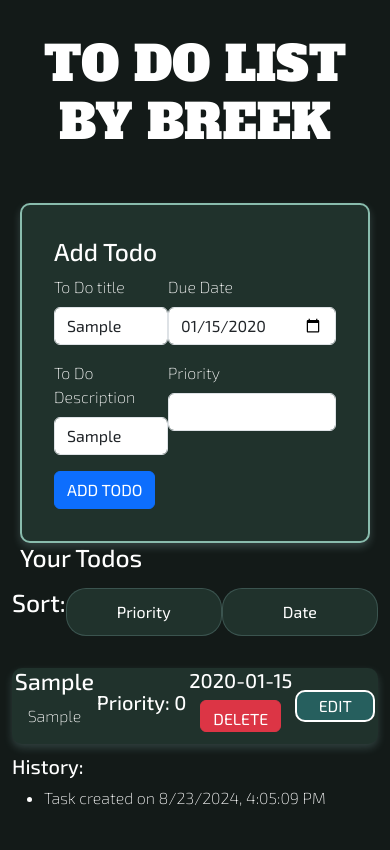
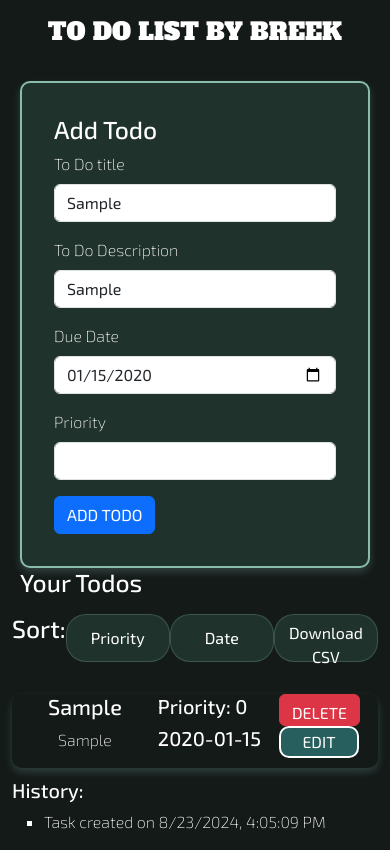
Before and after one commit to Dhruv6397/TO-DO-ANGULAR, an Angular app: page / in a window 390 px wide. Both pictures are taken after typing "Sample", "Sample", "2020-01-15" into the empty fields and a click on the button "ADD TODO". Built offline with nearby package versions, Linux system fonts and the light colour scheme; a web font is replaced by a local one.

Commit message:
made responsive for mobile

```diff
--- a/src/app/MyComponents/add-todo/add-todo.component.css
+++ b/src/app/MyComponents/add-todo/add-todo.component.css
@@ -10,3 +10,11 @@
     flex-direction: row;
     justify-content: space-evenly;
 }
+
+@media only screen and (max-width: 767px) {
+    .form-items{
+        display: flex;
+        flex-direction: column;
+        justify-content: space-evenly;
+    }
+}
--- a/src/app/MyComponents/todo-item/todo-item.component.css
+++ b/src/app/MyComponents/todo-item/todo-item.component.css
@@ -13,6 +13,10 @@
     font-optical-sizing: auto;
     font-weight: 200;
     font-style: normal;
+}
+.item-mobile{
+    display: none;
+
 }
 .modify-btn{
     width: 5em;
@@ -30,3 +34,20 @@
     margin-top: 2em;
     padding: 1em 0 1em 0;
 }
+
+@media only screen and (max-width: 767px) {
+    .item{
+        display: none;
+        grid-template-columns: 1fr 1fr ;
+    }
+    .item-mobile{
+        margin-top: 2em;
+        display: flex;
+        flex-direction: row;
+        justify-content: space-evenly;
+        border-radius:10px ;
+        color: white;
+        border-radius: 6px solid rgb(247, 248, 248);
+        box-shadow: 0px 4px 8px rgba(165, 220, 220, 0.2);
+    }
+}
--- a/src/app/MyComponents/todo-item/todo-item.component.html
+++ b/src/app/MyComponents/todo-item/todo-item.component.html
@@ -1,20 +1,65 @@
-<div class="item" *ngIf="!todo.editing; else editTemplate" style="display: flex; flex-direction: row; justify-content: space-evenly;">
-    <div style=" display: flex; flex-direction: column; text-align: center; align-items: center;">
-        <h3>{{todo.title}}</h3>
+<div class="item" *ngIf="!todo.editing; else editTemplate">
+      <div style=" display: flex; flex-direction: column; text-align: center; align-items: center; width: 30%;">
+          <h4>{{todo.title}}</h4>
           <p>{{todo.desc}}</p>
       </div>
+
+
       <div style=" display: flex; text-align: center; align-items: center;">
           <h5>Priority: {{todo.priority}}</h5>
       </div>
-    <div style=" display: flex; flex-direction: column; text-align: center; align-items: center;">
+      <div style=" display: flex;  text-align: center; align-items: center;">
           <h5>{{todo.dueDate}}</h5>
+      </div>
+
+
+      <div style="display: flex;  text-align: center; align-items: center;">
         <button class="btn btn-danger" style="height: 2em; text-align: center;" (click)="onClick(todo)">DELETE</button>
       </div>
       <div style="display: flex;  text-align: center; align-items: center;">
           <button class="modify-btn" style="height: 2em; text-align: center;" (click)="edit(todo)">EDIT</button>
       </div>
+
+
+
 </div>
 
+<div class="item-mobile" *ngIf="!todo.editing; else editTemplate">
+  <div style=" display: flex; flex-direction: column; text-align: center; align-items: center; width: 30%;">
+      <h4>{{todo.title}}</h4>
+      <p>{{todo.desc}}</p>
+  </div>
+
+  <div>
+    <div style=" display: flex; text-align: center; align-items: center;">
+      <h5>Priority: {{todo.priority}}</h5>
+  </div>
+  <div style=" display: flex;  text-align: center; align-items: center;">
+      <h5>{{todo.dueDate}}</h5>
+  </div>
+  </div>
+
+
+<div>
+
+  <div style="display: flex;  text-align: center; align-items: center;">
+    <button class="btn btn-danger" style="height: 2em; text-align: center;" (click)="onClick(todo)">DELETE</button>
+  </div>
+  <div style="display: flex;  text-align: center; align-items: center;">
+      <button class="modify-btn" style="height: 2em; text-align: center;" (click)="edit(todo)">EDIT</button>
+  </div>
+
+</div>
+
+
+
+</div>
+<div  style="margin-top: 10px;">
+  <h5>History:</h5>
+  <ul>
+      <li *ngFor="let log of todo.history" style="list-style:square;">{{ log }}</li>
+  </ul>
+</div>
 
 <ng-template #editTemplate>
     <div class="edit-container">
@@ -36,10 +81,3 @@
       </div>
     </div>
   </ng-template>
-
-  <div style="margin-top: 10px;">
-    <h5>History:</h5>
-    <ul>
-        <li *ngFor="let log of todo.history">{{ log }}</li>
-    </ul>
-</div>
--- a/src/app/MyComponents/todo-item/todo-item.component.ts
+++ b/src/app/MyComponents/todo-item/todo-item.component.ts
@@ -35,4 +35,9 @@ export class TodoItemComponent {
     todo.history.push(`Task deleted on ${new Date().toLocaleString()}`);
     this.todoDelete.emit(todo);
   }
+
+  toggleHistory(todo: any): void {
+    todo.showHistory = !todo.showHistory;
 }
+
+}
--- a/src/app/MyComponents/todos/todos.component.html
+++ b/src/app/MyComponents/todos/todos.component.html
@@ -12,6 +12,7 @@
         <h2>Sort:</h2>
         <button class="btn btn-primary" (click)="sortByPriority()">Priority</button>
         <button class="btn btn-primary" (click)="sortByDate()">Date</button>
+        <button class="btn btn-primary" (click)="downloadCSV()">Download CSV</button>
     </div>
     <div class="todos-list" *ngFor ="let  todo of todos">
         <app-todo-item [todo]="todo" (todoDelete)="deleteTodo($event)"></app-todo-item>
--- a/src/app/MyComponents/todos/todos.component.ts
+++ b/src/app/MyComponents/todos/todos.component.ts
@@ -54,4 +54,27 @@ export class TodosComponent implements OnInit {
       localStorage.setItem('todos', JSON.stringify(this.todos));
     }
   }
+
+  downloadCSV() {
+    const header = 'Sno,Title,Description,Due Date,Priority,Status,History\n';
+    const rows = this.todos.map(todo =>
+      `${todo.sno},"${todo.title}","${todo.desc}",${todo.dueDate},${todo.priority},${todo.active ? 'Active' : 'Completed'},"${todo.history.join('; ')}"`
+    );
+    const csvContent = header + rows.join('\n');
+
+    // Create a Blob with the CSV content
+    const blob = new Blob([csvContent], { type: 'text/csv;charset=utf-8;' });
+    const url = URL.createObjectURL(blob);
+
+    // Create a temporary link element
+    const link = document.createElement('a');
+    link.href = url;
+    link.setAttribute('download', 'todos.csv');
+    document.body.appendChild(link);
+    link.click();
+
+    // Clean up
+    document.body.removeChild(link);
+    URL.revokeObjectURL(url);
+  }
 }
--- a/src/app/app.component.css
+++ b/src/app/app.component.css
@@ -19,3 +19,12 @@
     font-style: normal;
     font-size: 3em;
 }
+
+@media only screen and (max-width: 767px) {
+    .main-app h1{
+        font-family: "Alfa Slab One", serif;
+        font-weight: 400;
+        font-style: normal;
+        font-size: 1.5em;
+    }
+}
```
Also changed, not shown: src/app/MyComponents/add-todo/add-todo.component.html (line endings or trailing spaces), src/app/app.component.html (line endings or trailing spaces). Lines whose indentation alone changed are shown as unchanged.
